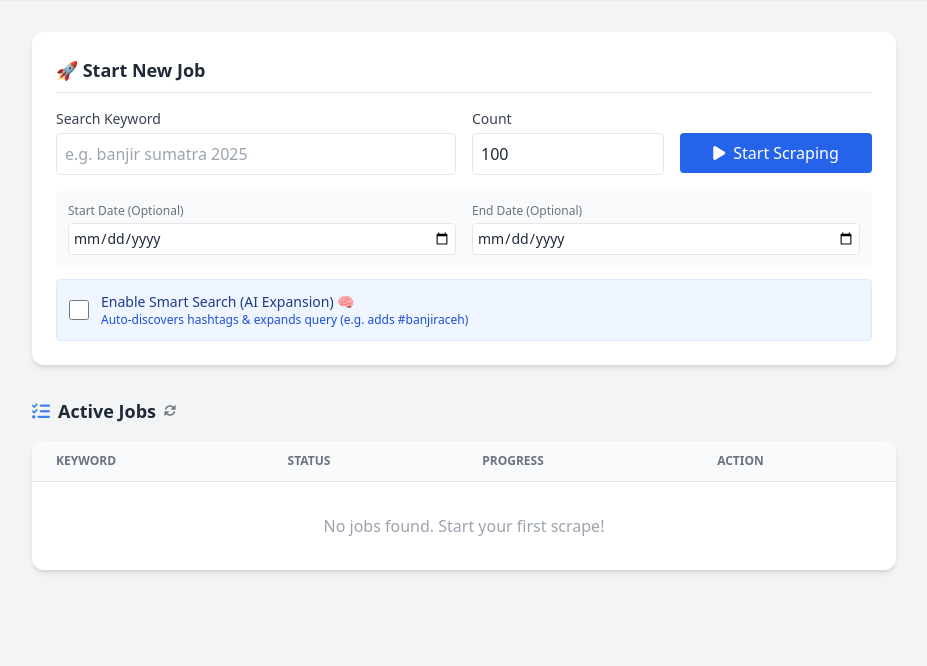
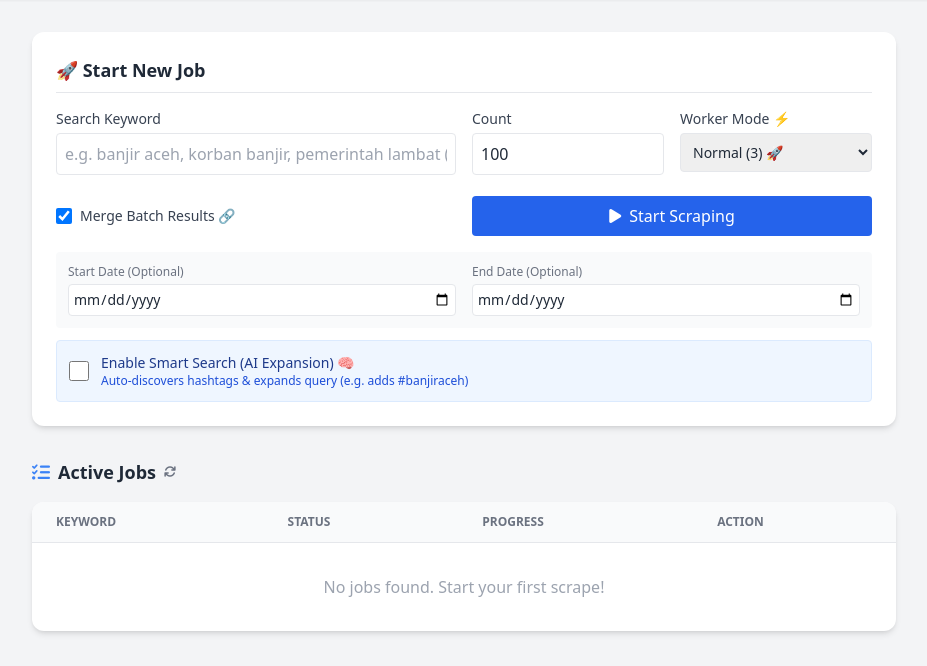
Before and after one commit to FerryCalvin/X-AutoScraper, a Python web app: template templates/index.html in a window 1280 px wide. Shown: the part 60-726 px from the top of the page, without its empty margins (176-1103 px from the left). Run offline with Jinja, Linux system fonts and the light colour scheme; the template is opened without the code that fills it, so the values that code supplies are empty; some libraries are stand-ins or nearby versions.

Commit message:
fix: restore missing UI elements and remove buggy hover effect

```diff
--- a/templates/index.html
+++ b/templates/index.html
@@ -52,14 +52,14 @@
     <div class="max-w-4xl mx-auto px-4 py-8">
 
         <!-- Input Section -->
-        <div class="bg-white rounded-xl shadow-md p-6 mb-8 transition-transform hover:scale-[1.01] duration-300">
+        <div class="bg-white rounded-xl shadow-md p-6 mb-8">
             <h2 class="text-lg font-semibold mb-4 border-b pb-2">🚀 Start New Job</h2>
             <div class="grid grid-cols-1 md:grid-cols-4 gap-4 mb-4">
                 <div class="md:col-span-2">
                     <label class="block text-sm font-medium text-gray-700 mb-1">Search Keyword</label>
                     <input type="text" id="keyword"
                         class="w-full p-2 border rounded focus:ring-2 focus:ring-blue-500 outline-none"
-                        placeholder="e.g. banjir sumatra 2025">
+                        placeholder="e.g. banjir aceh, korban banjir, pemerintah lambat (Batch Input)">
                 </div>
                 <div>
                     <label class="block text-sm font-medium text-gray-700 mb-1">Count</label>
@@ -67,7 +67,25 @@
                         class="w-full p-2 border rounded focus:ring-2 focus:ring-blue-500 outline-none" value="100">
                 </div>
                 <div>
-                    <label class="block text-sm font-medium text-gray-700 mb-1">&nbsp;</label>
+                    <!-- Worker & Merge Settings -->
+                    <label class="block text-sm font-medium text-gray-700 mb-1">Worker Mode ⚡</label>
+                    <select id="worker_mode"
+                        class="w-full p-2 border rounded text-sm focus:ring-2 focus:ring-blue-500 outline-none mb-2">
+                        <option value="1">Safe (1 Worker) 🛡️</option>
+                        <option value="3" selected>Normal (3) 🚀</option>
+                        <option value="5">Aggressive (5) 🔥</option>
+                    </select>
+                </div>
+            </div>
+
+            <!-- Row 2: Merge & Button -->
+            <div class="grid grid-cols-2 gap-4 mb-4">
+                <div class="flex items-center">
+                    <input type="checkbox" id="merge_batch" class="w-4 h-4 text-blue-600 rounded focus:ring-blue-500"
+                        checked>
+                    <label for="merge_batch" class="ml-2 text-sm text-gray-700">Merge Batch Results 🔗</label>
+                </div>
+                <div class="flex justify-end">
                     <button onclick="startJob()" id="btn-start"
                         class="w-full bg-blue-600 text-white p-2 rounded hover:bg-blue-700 transition flex justify-center items-center gap-2">
                         <i class="fa-solid fa-play"></i> Start Scraping
@@ -161,7 +179,9 @@
                         count: parseInt(count),
                         start_date: start_date,
                         end_date: end_date,
-                        smart_mode: smartMode
+                        smart_mode: smartMode,
+                        worker_mode: parseInt(workerMode),
+                        merge_batch: mergeBatch
                     })
                 });
 
```
